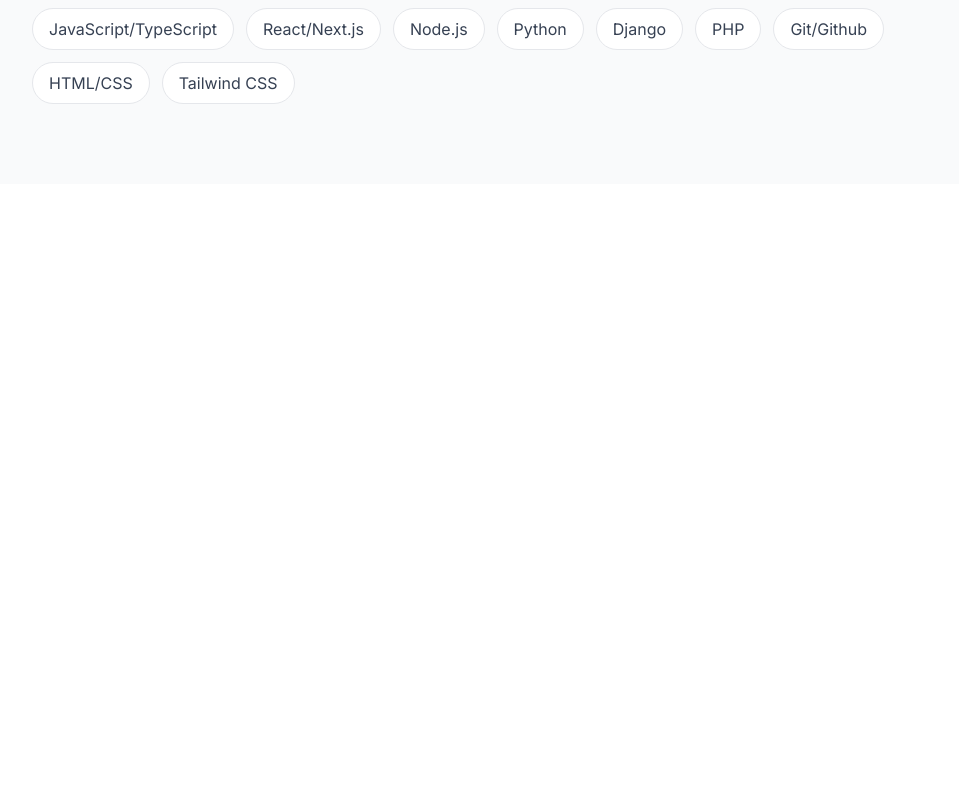
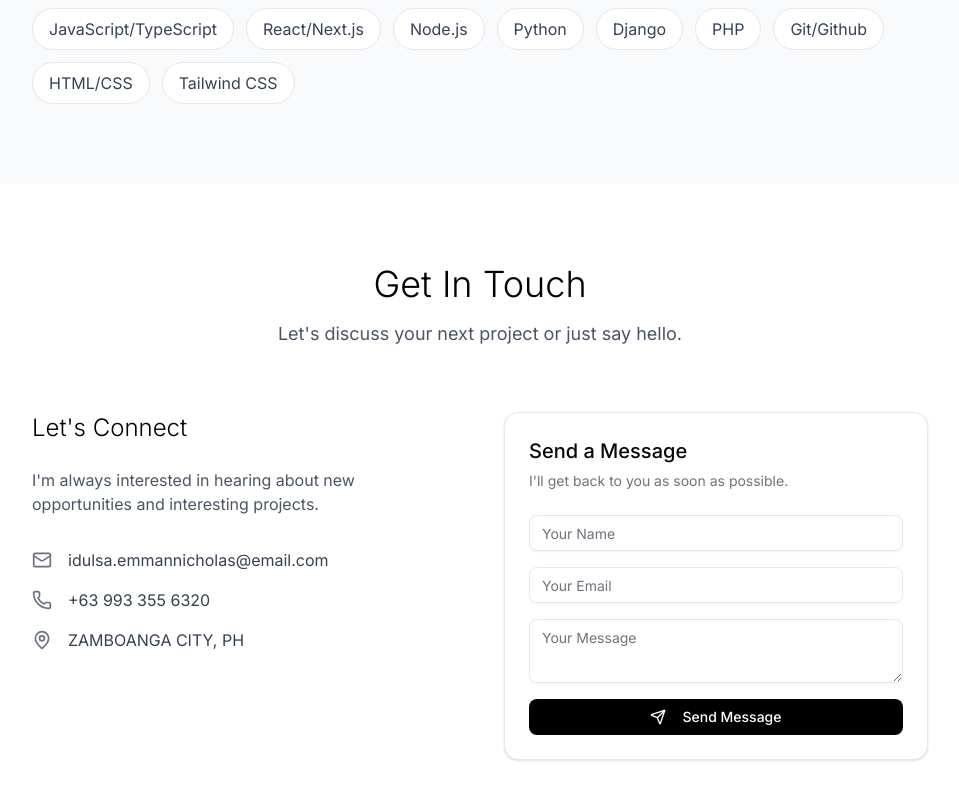
Before and after one commit to nekolaiv/developer-website, a Next.js app: page / in a window 1280 px wide. Shown: the part 2400-3200 px from the top of the page, without its empty margins (160-1119 px from the left). Before the commit the page ends 2584 px from the top, so only its background shows below. Built offline with nearby package versions, Linux system fonts and the light colour scheme.

Commit message:
refactor: import contact to main page

```diff
--- a/src/app/page.tsx
+++ b/src/app/page.tsx
@@ -1,6 +1,7 @@
 import Hero from "@/components/hero"
 import Projects from "@/components/projects"
 import Resume from "@/components/resume"
+import Contact from "@/components/contact"
 
 export default function Home() {
   return (
@@ -8,6 +9,7 @@ export default function Home() {
       <Hero />
       <Projects />
       <Resume />
+      <Contact />
     </main>
   )
 }
```
